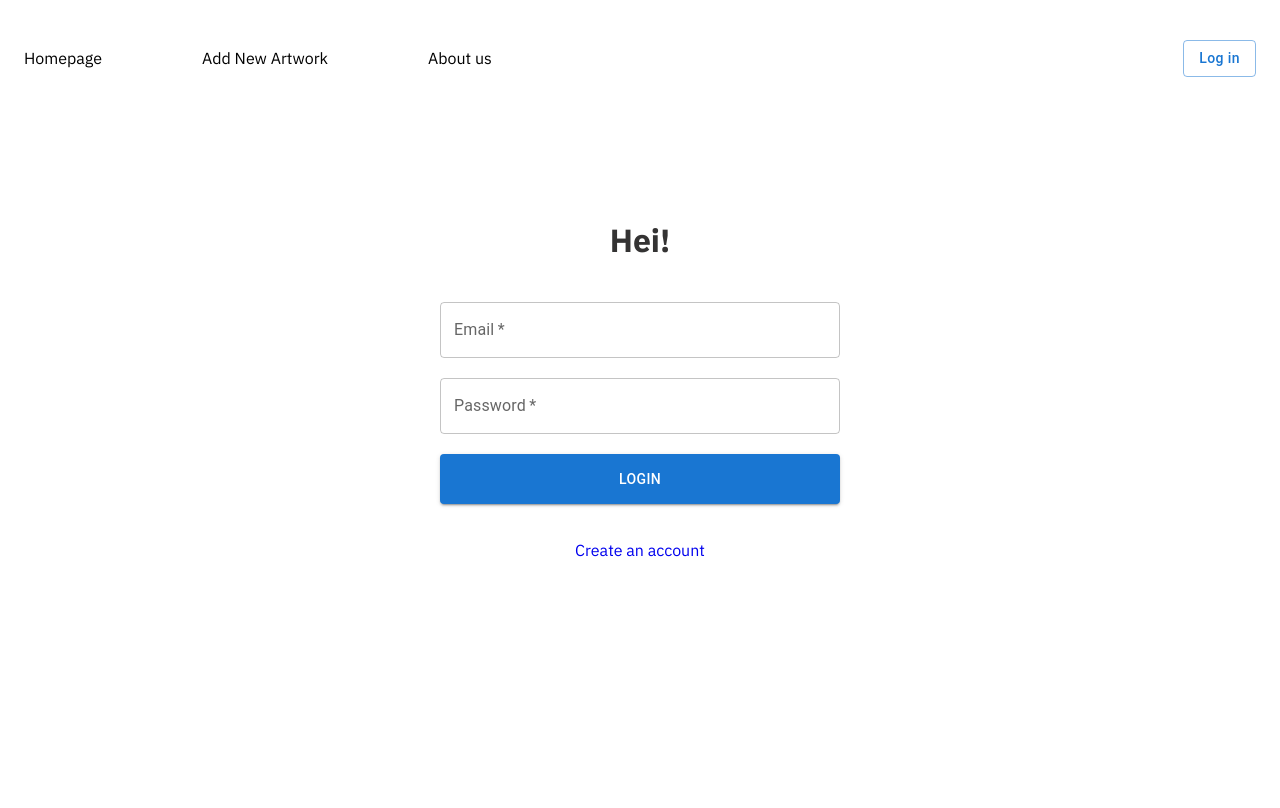
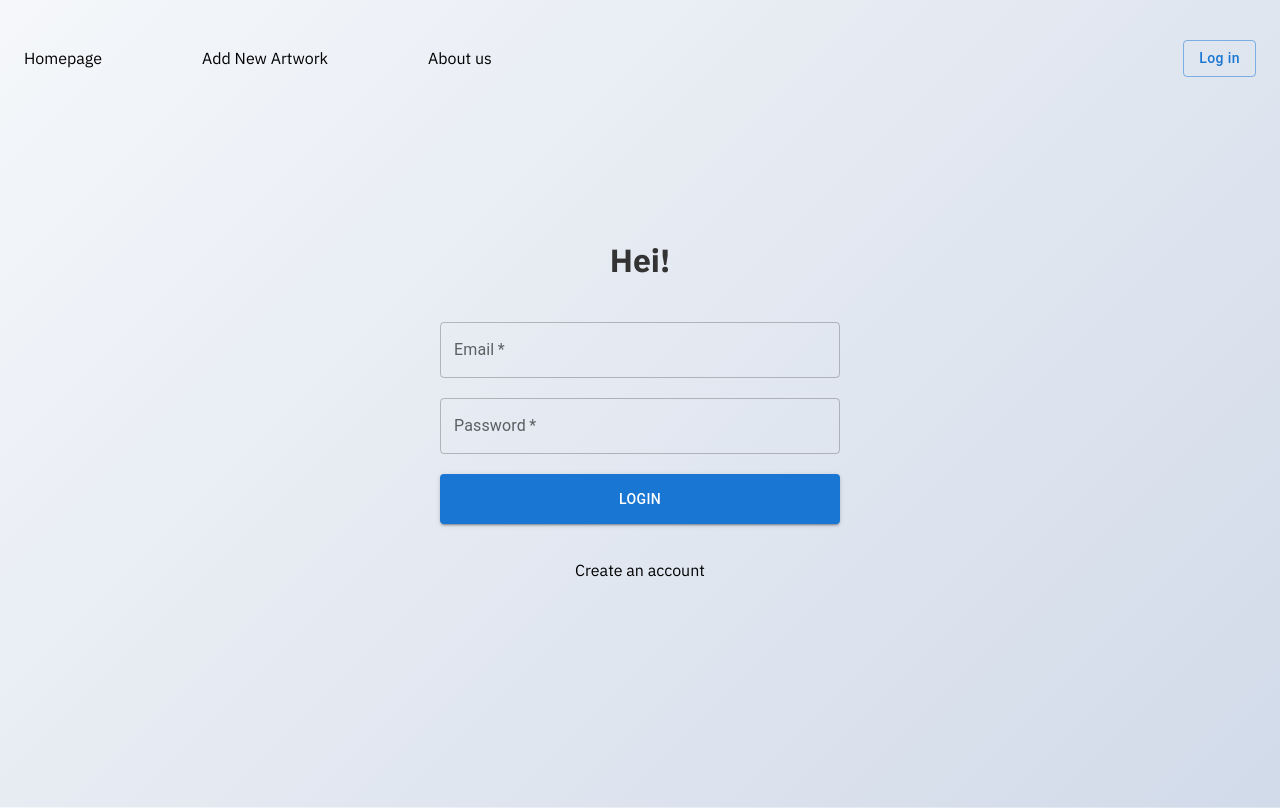
Before and after one commit to andrewnzrv/ironmedia-frontend, a React (Vite) app: page /login in a window 1280 px wide. Built offline with nearby package versions, Linux system fonts and the light colour scheme.

Commit message:
added nav style

```diff
--- a/src/App.css
+++ b/src/App.css
@@ -3,7 +3,7 @@
 body {
   font-family: "IBM Plex Sans", sans-serif;
   margin: 0;
-  background-color: #ffffff;
+  background-image: linear-gradient(135deg, #f5f7fa 0%, #c3cfe2 140%);
 }
 
 .navbar {
@@ -40,7 +40,7 @@ body {
 
 .main-title {
   font-size: 3rem;
-  font-weight: 900;
+  font-weight: 400;
 }
 
 h1 {
@@ -59,7 +59,3 @@ img {
 a {
   text-decoration: none;
 }
-
-a:hover {
-  text-decoration: underline;
-}
--- a/src/components/ArtCard.jsx
+++ b/src/components/ArtCard.jsx
@@ -11,13 +11,13 @@ import { useContext } from "react";
 import { AuthContext } from "../contexts/AuthContext";
 
 const ArtCard = ({ art }) => {
-  const { isAuthenticated, username, logout } = useContext(AuthContext);
-  console.log(art);
+  const { isAuthenticated, username, logout, userId } = useContext(AuthContext);
+
   return (
     <div>
       <Card
         sx={{
-          borderRadius: "8px",
+          borderRadius: "20px",
           backgroundColor: "white",
           //border: "1px solid #3399ff",
         }}
--- a/src/components/Navbar.jsx
+++ b/src/components/Navbar.jsx
@@ -2,18 +2,23 @@ import { Link } from "react-router-dom";
 import { useContext } from "react";
 import { AuthContext } from "../contexts/AuthContext";
 import Button from "@mui/material/Button";
+import styles from "../styles/Nav.module.css";
 
 const Navbar = () => {
-  const { isAuthenticated, username, logout } = useContext(AuthContext);
-  console.log("isAuthenticated:", isAuthenticated);
-  console.log("username this is:", username);
+  const { isAuthenticated, username, logout, userId } = useContext(AuthContext);
 
   return (
     <div className="navbar">
       <div className="main-nav">
-        <Link to="/">Homepage</Link>
-        <Link to="/add">Add New Artwork</Link>
-        <Link to="/about">About us</Link>
+        <Link className={styles.navLink} to="/">
+          Homepage
+        </Link>
+        <Link className={styles.navLink} to="/add">
+          Add New Artwork
+        </Link>
+        <Link className={styles.navLink} to="/about">
+          About us
+        </Link>
       </div>
       <div className="login">
         {isAuthenticated ? (
--- a/src/contexts/AuthContext.jsx
+++ b/src/contexts/AuthContext.jsx
@@ -8,13 +8,14 @@ const AuthContextProvider = ({ children }) => {
   const [isAuthenticated, setIsAuthenticated] = useState(false);
   const [isLoading, setIsLoading] = useState(true);
   const [userId, setUserId] = useState();
+  console.log("show user id", userId);
   const [username, setUsername] = useState();
+  //console.log("this is the user id", userId);
 
   const saveToken = (tokenFromLogin) => {
     setToken(tokenFromLogin);
     setIsAuthenticated(true);
     window.localStorage.setItem("authToken", tokenFromLogin);
-
     const { userId, username } = jwtDecode(tokenFromLogin);
     setUserId(userId);
     setUsername(username);
--- a/src/pages/AddContent.jsx
+++ b/src/pages/AddContent.jsx
@@ -41,7 +41,7 @@ const AddContent = () => {
   const handleFileUpload = async (event) => {
     const file = event.target.files[0];
     const base64 = await convertToBase64(file);
-    console.log(base64);
+    //console.log(base64);
     setPostImage(base64);
   };
 
@@ -68,7 +68,7 @@ const AddContent = () => {
             label="Image"
             name="myFile"
             id="file-upload"
-            accept=".jpeg, .png, .jpg"
+            accept=".jpeg, .png, .jpg, .mp4"
             onChange={(event) => handleFileUpload(event)}
           />
           <label htmlFor="content">Content:</label> {/* Added content input */}
--- a/src/pages/ContentDetail.jsx
+++ b/src/pages/ContentDetail.jsx
@@ -51,6 +51,7 @@ const ArtworkDetailPage = () => {
             <Navbar />
             <h1>{artwork.title}</h1>
             <img className="img" src={artwork.imageFile} />
+            <video src={artwork.imageFile}></video>
             <p>{artwork.content}</p>
             <Button
               variant="outlined"
--- a/src/pages/Homepage.jsx
+++ b/src/pages/Homepage.jsx
@@ -4,9 +4,12 @@ import { Grid } from "@mui/material";
 import { Container } from "@mui/material";
 import ArtCard from "../components/ArtCard";
 import Navbar from "../components/Navbar";
+import { useContext } from "react";
+import { AuthContext } from "../contexts/AuthContext";
 
 function Homepage() {
   const [art, setArt] = useState([]);
+  const { isAuthenticated, username, logout, userId } = useContext(AuthContext);
 
   const fetchArt = async () => {
     try {
@@ -14,7 +17,7 @@ function Homepage() {
       console.log(response);
       if (response.ok) {
         const artData = await response.json();
-        console.log(artData);
+        //console.log(artData);
         setArt(artData);
       }
     } catch (error) {
--- a/src/styles/AuthForm.module.css
+++ b/src/styles/AuthForm.module.css
@@ -7,8 +7,9 @@ body {
   flex-direction: column;
   justify-content: center;
   align-items: center;
-  height: 70vh;
+  height: 100vh;
   gap: 20px;
+  margin-top: -100px;
 }
 
 .authFormSection {
@@ -22,3 +23,8 @@ body {
   width: 400px;
   height: 50px;
 }
+
+p a {
+  color: black;
+  text-decoration: none;
+}
--- /dev/null
+++ b/src/styles/Nav.module.css
@@ -0,0 +1,14 @@
+.navLink::after {
+  content: "";
+  height: 4px;
+  width: 100%;
+  background: #0badee;
+  position: absolute;
+  left: 0;
+  bottom: -8px;
+  opacity: 0;
+}
+
+.navLink:hover::after {
+  opacity: 1;
+}
```
